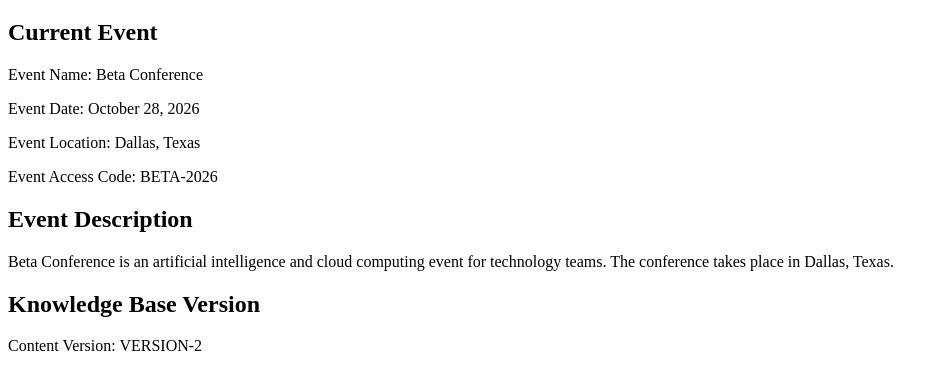
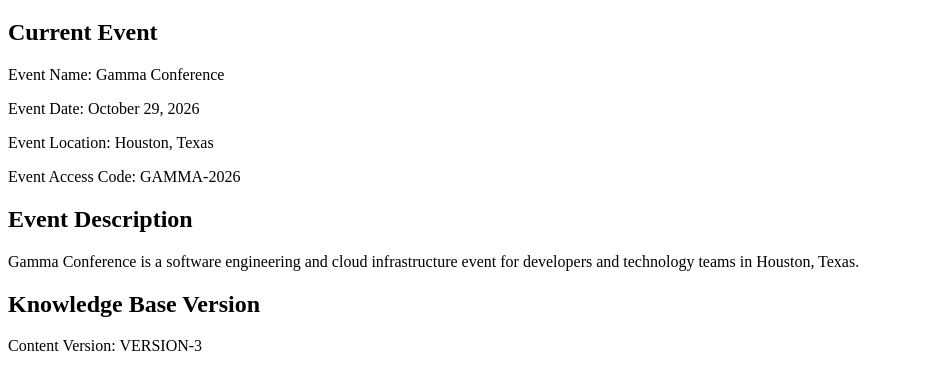
Before and after one commit to IlliaSedzin94/voxtell-kb-refresh-test, a plain HTML site: page index.html in a window 1280 px wide. Shown: the part 61-450 px from the top of the page, without its empty margins (0-948 px from the left). Drawn offline with Linux system fonts and the light colour scheme.

Commit message:
Update index.html

```diff
--- a/index.html
+++ b/index.html
@@ -11,20 +11,20 @@
     <h1>VOXAI Knowledge Base Refresh Test</h1>
 
     <h2>Current Event</h2>
-    <p>Event Name: Beta Conference</p>
-    <p>Event Date: October 28, 2026</p>
-    <p>Event Location: Dallas, Texas</p>
-    <p>Event Access Code: BETA-2026</p>
+    <p>Event Name: Gamma Conference</p>
+    <p>Event Date: October 29, 2026</p>
+    <p>Event Location: Houston, Texas</p>
+    <p>Event Access Code: GAMMA-2026</p>
 
     <h2>Event Description</h2>
     <p>
-      Beta Conference is an artificial intelligence
-      and cloud computing event for technology teams.
-      The conference takes place in Dallas, Texas.
+      Gamma Conference is a software engineering
+      and cloud infrastructure event for developers
+      and technology teams in Houston, Texas.
     </p>
 
     <h2>Knowledge Base Version</h2>
-    <p>Content Version: VERSION-2</p>
+    <p>Content Version: VERSION-3</p>
   </main>
 </body>
 </html>
```
